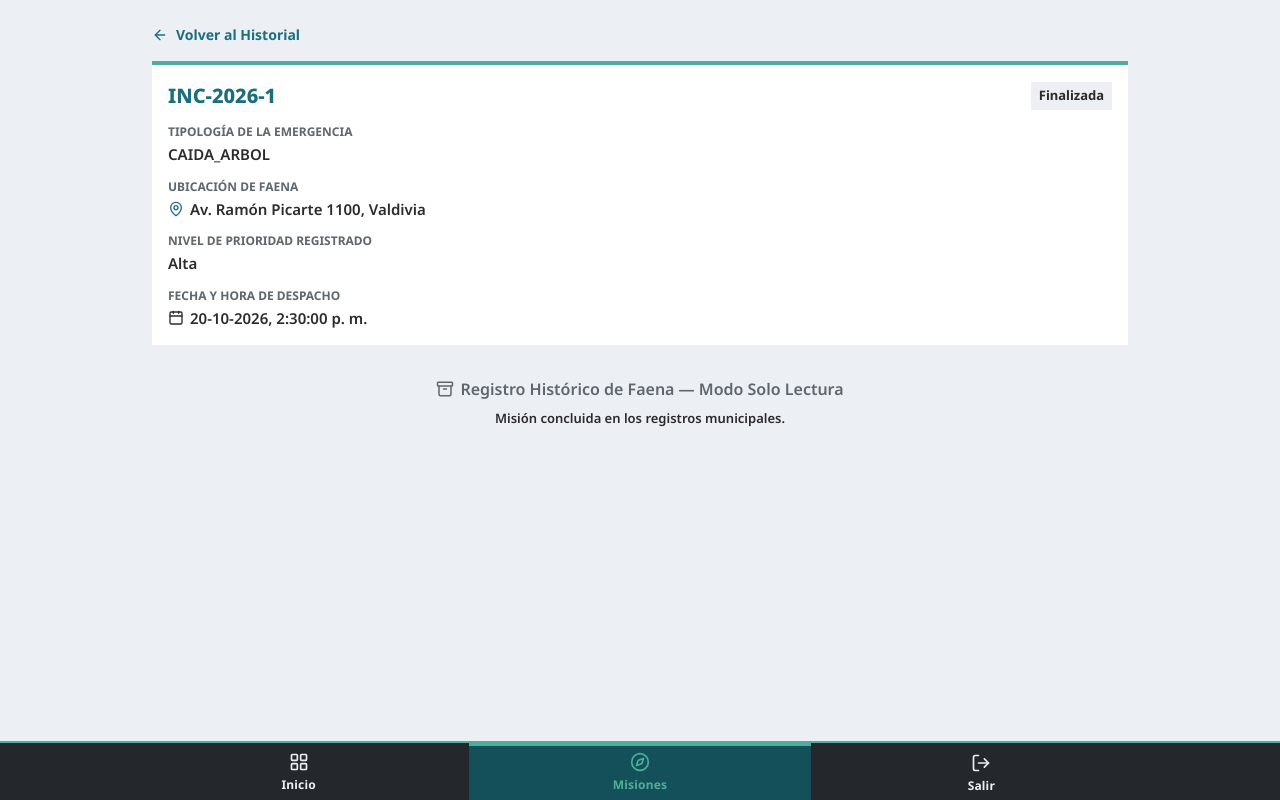
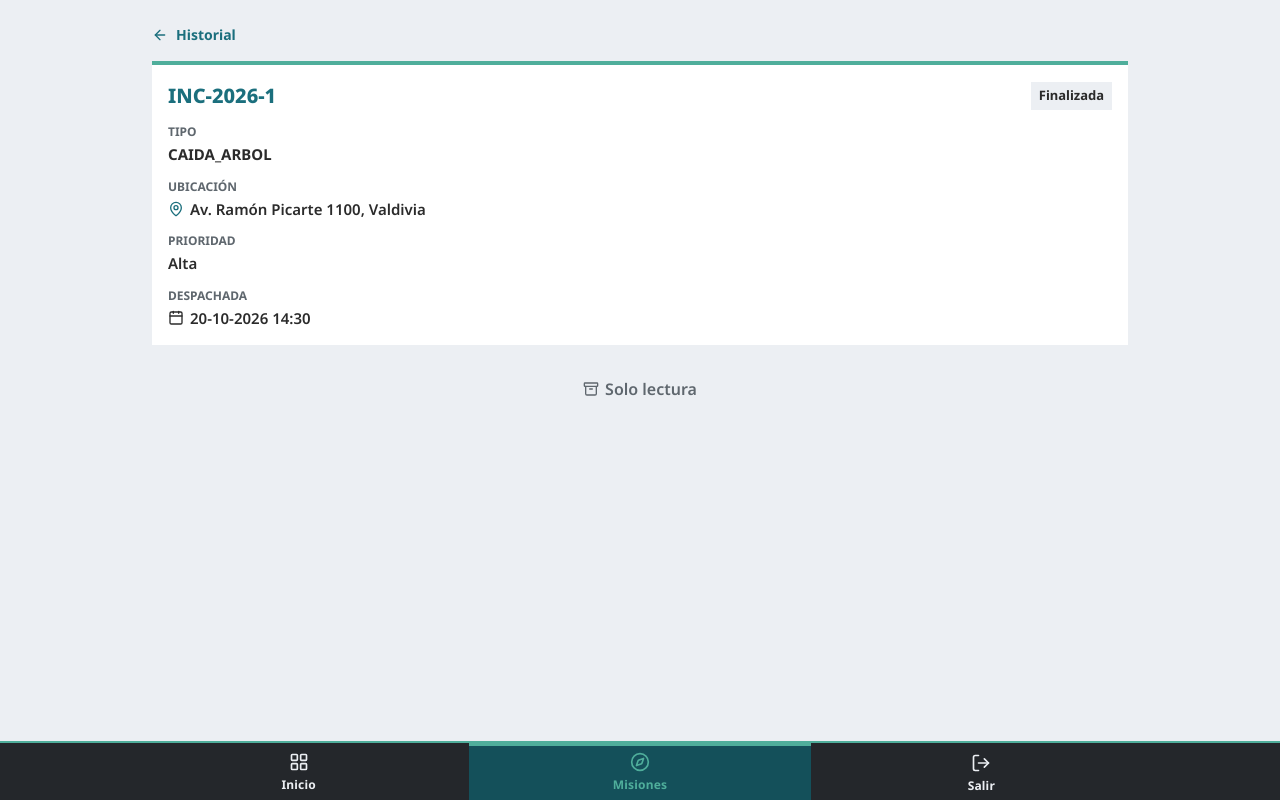
Before and after one commit to sgrai-uach/web-app, a Next.js app: page /terreno/cuadrilla/misiones/1 in a window 1280 px wide. Built offline with nearby package versions, Linux system fonts and the light colour scheme; what openapi-fetch would draw is missing.

Commit message:
refactor(ui): simplificar textos y titulos hacia un lenguaje conciso y directo

```diff
--- a/src/app/(terreno)/cuadrilla/misiones/[id]/page.tsx
+++ b/src/app/(terreno)/cuadrilla/misiones/[id]/page.tsx
@@ -6,7 +6,7 @@ import { ArrowLeft, MapPin, Calendar, Archive } from 'lucide-react';
 import { useAuth } from '@/context/AuthContext';
 import { obtenerMisionLocalPorId } from '@/services/offlineQueue';
 import { UnidadInactivaBanner } from '@/components/common/UnidadInactivaBanner';
-import { formatearEstado, formatearPrioridad } from '@/lib/utils/formatters';
+import { formatearEstado, formatearPrioridad, formatearFechaHora24h } from '@/lib/utils/formatters';
 import type { MisionLocal } from '@/types/offline';
 import styles from './CuadrillaDetailPage.module.css';
 
@@ -59,7 +59,7 @@ export default function CuadrillaMisionDetailPage({ params }: PageProps) {
     <div className={styles.container}>
       <Link href="/cuadrilla/misiones" className={styles.backLink}>
         <ArrowLeft size={16} aria-hidden="true" />
-        <span>Volver al Historial</span>
+        <span>Historial</span>
       </Link>
 
       {!unidadActiva && (
@@ -77,12 +77,12 @@ export default function CuadrillaMisionDetailPage({ params }: PageProps) {
 
         <div className={styles.detailGrid}>
           <div className={styles.detailItem}>
-            <span className={styles.itemLabel}>Tipología de la Emergencia</span>
-            <span className={styles.itemValue}>{mision.tipologia}</span>
+            <span className={styles.itemLabel}>Tipo</span>
+            <span className={styles.itemValue}><strong>{mision.tipologia}</strong></span>
           </div>
 
           <div className={styles.detailItem}>
-            <span className={styles.itemLabel}>Ubicación de Faena</span>
+            <span className={styles.itemLabel}>Ubicación</span>
             <div style={{ display: 'flex', alignItems: 'center', gap: '6px' }}>
               <MapPin size={16} color="var(--color-primary-teal)" aria-hidden="true" />
               <span className={styles.itemValue}>{mision.direccion}</span>
@@ -90,33 +90,30 @@ export default function CuadrillaMisionDetailPage({ params }: PageProps) {
           </div>
 
           <div className={styles.detailItem}>
-            <span className={styles.itemLabel}>Nivel de Prioridad Registrado</span>
+            <span className={styles.itemLabel}>Prioridad</span>
             <span className={styles.itemValue}>{formatearPrioridad(mision.prioridad)}</span>
           </div>
 
           <div className={styles.detailItem}>
-            <span className={styles.itemLabel}>Fecha y Hora de Despacho</span>
+            <span className={styles.itemLabel}>Despachada</span>
             <div style={{ display: 'flex', alignItems: 'center', gap: '6px' }}>
               <Calendar size={16} aria-hidden="true" />
               <span className={styles.itemValue}>
-                {new Date(mision.fechaDespacho).toLocaleString('es-CL')}
+                {formatearFechaHora24h(mision.fechaDespacho)}
               </span>
             </div>
           </div>
         </div>
       </div>
 
-      <div className={styles.readOnlyNotice}>
-        <div style={{ display: 'flex', alignItems: 'center', justifyContent: 'center', gap: '6px' }}>
-          <Archive size={18} aria-hidden="true" />
-          <span>Registro Histórico de Faena — Modo Solo Lectura</span>
+      {(!unidadActiva || mision.estado === 'FINALIZADA' || mision.estado === 'COMPLETADA' || mision.estado === 'CERRADA') && (
+        <div className={styles.readOnlyNotice}>
+          <div style={{ display: 'flex', alignItems: 'center', justifyContent: 'center', gap: '6px' }}>
+            <Archive size={16} aria-hidden="true" />
+            <span>Solo lectura</span>
+          </div>
         </div>
-        <p style={{ fontSize: '0.8125rem', marginTop: 'var(--space-2)', marginBottom: 0 }}>
-          {!unidadActiva
-            ? 'Esta cuadrilla se encuentra inactiva. No se admiten mutaciones ni reapertura de faenas.'
-            : 'Misión concluida en los registros municipales.'}
-        </p>
-      </div>
+      )}
     </div>
   );
 }
```
Also changed, not shown: src/app/(terreno)/cuadrilla/misiones/page.tsx (+1 -8 lines), src/app/(terreno)/patrulla/misiones/[id]/page.tsx (+15 -18 lines), src/app/(terreno)/patrulla/misiones/page.tsx (+2 -9 lines), src/components/terreno/TerrenoModulosGrid.tsx (+1 -8 lines), src/components/terreno/TerrenoResumenOperativo.tsx (+0 -13 lines).
